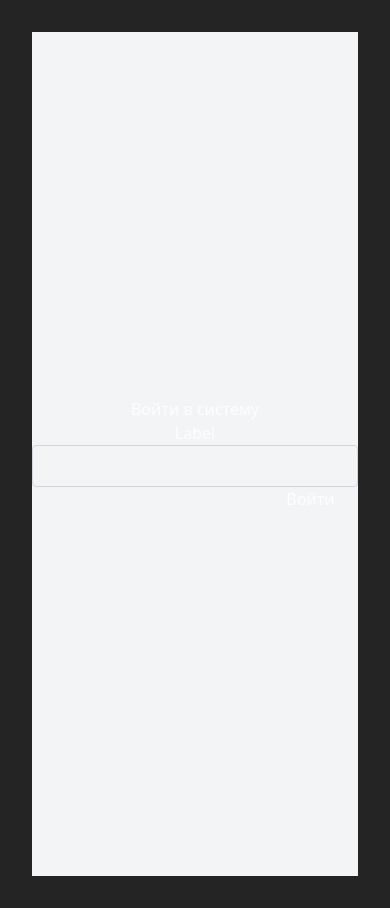
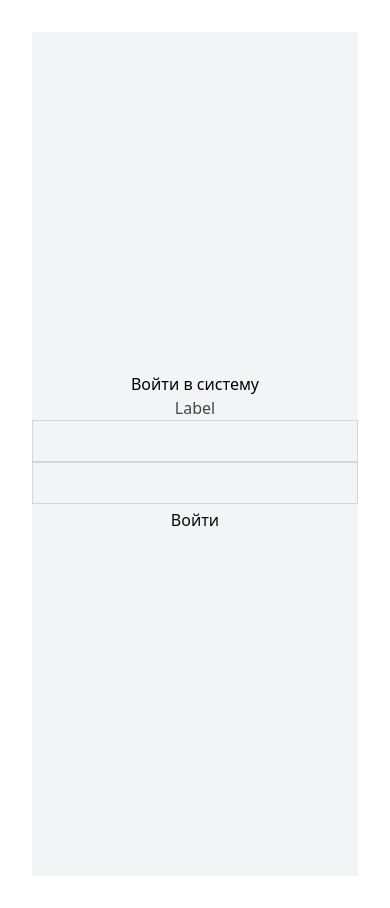
Before and after one commit to Wrieni/SiteDefectManagef, a React (Vite) app in the folder frontend/: page /login in a window 390 px wide. Built offline with nearby package versions, Linux system fonts and the light colour scheme.

Commit message:
edit ProjectsListPage

```diff
--- a/frontend/package.json
+++ b/frontend/package.json
@@ -10,7 +10,9 @@
     "preview": "vite preview"
   },
   "dependencies": {
+    "@radix-ui/react-slot": "^1.2.3",
     "axios": "^1.12.2",
+    "lucide-react": "^0.544.0",
     "react": "^19.1.1",
     "react-dom": "^19.1.1",
     "react-router-dom": "^7.9.3"
--- a/frontend/src/App.jsx
+++ b/frontend/src/App.jsx
@@ -1,6 +1,7 @@
 import { BrowserRouter as Router, Routes, Route, Navigate } from 'react-router-dom';
 import './App.css'
 import LoginPage from './pages/LoginPage';
+import { ProjectsListPage} from './pages/ProjectsListPage';
 
 function App() {
     const isAuth = !!localStorage.getItem('authToken');
@@ -11,7 +12,7 @@ function App() {
         <Routes>
         <Route path='/login' element={!isAuth ? <LoginPage/> : <Navigate to='/'/>}>
         </Route>
-        <Route path='/' element={isAuth ? <Dashbord/> : <Navigate to='/login'/>}></Route>
+        <Route path='/' element={isAuth ? <ProjectsListPage/> : <Navigate to='/login'/>}></Route>
       </Routes>
       </div>
     </Router>
--- a/frontend/src/components/ProjectCard.jsx
+++ b/frontend/src/components/ProjectCard.jsx
@@ -1,5 +1,5 @@
 import { Button } from "./ui/Button";
-import { CardContent, CardDescription, CardHeader, CardTitle } from "./ui/Card";
+import { Card, CardContent, CardDescription, CardHeader, CardTitle } from "./ui/Card";
 
 
 const statusColors = {
@@ -16,7 +16,7 @@ const priorityColors = {
     'Срочно': 'bg-red-100 text-red-800'
 };
 
-function ProjectCard(task){
+function ProjectCard({ task, userRole, onTaskClick, onStatusChange }){
 
     // получить инициалы
     const getInitials = (name) => {
--- a/frontend/src/components/ui/Button.jsx
+++ b/frontend/src/components/ui/Button.jsx
@@ -7,8 +7,10 @@ const buttonVariants = {
   base: "inline-flex items-center justify-center",
 
   variant: {
-    default: "bg-primary text-primary-foreground",
-    destructive: "bg-destructive text-white"
+    default: "bg-primary text-foreground",
+    destructive: "bg-destructive text-white",
+    outline:
+          "border border-gray-300 bg-white text-gray-900 hover:bg-gray-100",
   },
 
   size: {
--- a/frontend/src/index.css
+++ b/frontend/src/index.css
@@ -5,14 +5,60 @@
   font-weight: 400;
 
   color-scheme: light dark;
-  color: rgba(255, 255, 255, 0.87);
-  background-color: #242424;
-
+  background-color: #ffffffde;
   font-synthesis: none;
   text-rendering: optimizeLegibility;
   -webkit-font-smoothing: antialiased;
   -moz-osx-font-smoothing: grayscale;
+
+  --font-size: 16px;
+  --background: #fff;
+  --foreground: oklch(.145 0 0);
+  --card: #fff;
+  --card-foreground: oklch(.145 0 0);
+  --popover: oklch(1 0 0);
+  --popover-foreground: oklch(.145 0 0);
+  --primary: #030213;
+  --primary-foreground: oklch(1 0 0);
+  --secondary: oklch(.95 .0058 264.53);
+  --secondary-foreground: #030213;
+
+  --accent: oklch(.95 .0058 264.53);
+  --accent-foreground: #030213;
+  --destructive: #dc2626;
+  --destructive-foreground: #fff;
+  --border: #e5e5e5;
+  --input: #f5f5f5;
+  --ring: #030213;
+
 }
+p {
+  color: #2b2b2bde;
+}
+
+
+button, input, select, optgroup, textarea {
+    font: inherit;
+    font-feature-settings: inherit;
+    font-variation-settings: inherit;
+    letter-spacing: inherit;
+    color: inherit;
+    opacity: 1;
+    background-color: #0000;
+    border-radius: 0;
+}
+.text-destructive {
+    color: var(--destructive);
+}
+
+.text-foreground {
+    color: var(--foreground);
+}
+.bg-foreground {
+  background-color: var(--foreground);
+}
+
+
 
 
 /*
--- a/frontend/src/pages/LoginPage.jsx
+++ b/frontend/src/pages/LoginPage.jsx
@@ -1,5 +1,6 @@
 import React, { useState } from "react"
 import { Card, CardHeader, CardTitle, CardDescription, CardContent } from "../components/ui/Card";
+import { Button } from "../components/ui/Button";
 
 const LoginPage = () => {
     const [username, setUsername] = useState('');
@@ -29,9 +30,14 @@ const LoginPage = () => {
                         className="w-full px-3 py-2 border border-gray-300 rounded focus:outline-none focus:border-blue-500"
                         required>
                         </input>
-                        <input type='text' value={password} onChange={(e) => setPassword(e.target.value)}>
+                        <input type='text' value={password} onChange={(e) => setPassword(e.target.value)}
+                        className="w-full px-3 py-2 border border-gray-300 rounded focus:outline-none focus:border-blue-500"
+                        required>
                         </input>
-                        <button type='submit'>Войти</button>
+                        <Button type='submit'
+                            size="sm"
+                            variant="default"
+                            >Войти</Button>
                     </form>
                 </CardContent>
             </Card>
--- /dev/null
+++ b/frontend/src/pages/ProjectsListPage.jsx
@@ -0,0 +1,55 @@
+import { useState } from "react";
+import { ProjectCard } from "../components/ProjectCard";
+import { Button } from "../components/ui/Button";
+import { Search, Filter, Plus, Grid, List } from "lucide-react";
+
+export function ProjectsListPage({userRole, onTaskClick, onStatusChange, onCreateTask }) {
+  const [searchQuery, setSearchQuery] = useState('');
+  const [viewMode, setViewMode] = useState('grid');
+
+
+  return (
+    <div className="space-y-6">
+      <div className="flex items-center justify-between">
+        <div>
+          <h2 className="text-2xl">
+            {userRole === 'executor' ? 'My Tasks' : 'All Tasks'}
+          </h2>
+
+        </div>
+        <div className="flex items-center gap-2">
+          <div className="flex items-center gap-1 border rounded-lg p-1">
+            <Button
+              variant={viewMode === 'grid' ? 'default' : 'ghost'}
+              size="sm"
+              onClick={() => setViewMode('grid')}
+            >
+              <Grid className="h-4 w-4" />
+            </Button>
+            <Button
+              variant={viewMode === 'kanban' ? 'default' : 'ghost'}
+              size="sm"
+              onClick={() => setViewMode('kanban')}
+            >
+              <List className="h-4 w-4" />
+            </Button>
+          </div>
+          {userRole === 'manager' && (
+            <Button onClick={onCreateTask}>
+              <Plus className="h-4 w-4 mr-2" />
+              Create Task
+            </Button>
+          )}
+        </div>
+      </div>
+
+      <div className="flex flex-col sm:flex-row gap-4">
+        <div className="relative flex-1">
+          <Search className="absolute left-3 top-1/2 transform -translate-y-1/2 h-4 w-4 text-muted-foreground" />
+        </div>
+
+      </div>
+
+    </div>
+  );
+}
```
Also changed, not shown: 1 other file (tests, documents, lock files or other folders).
